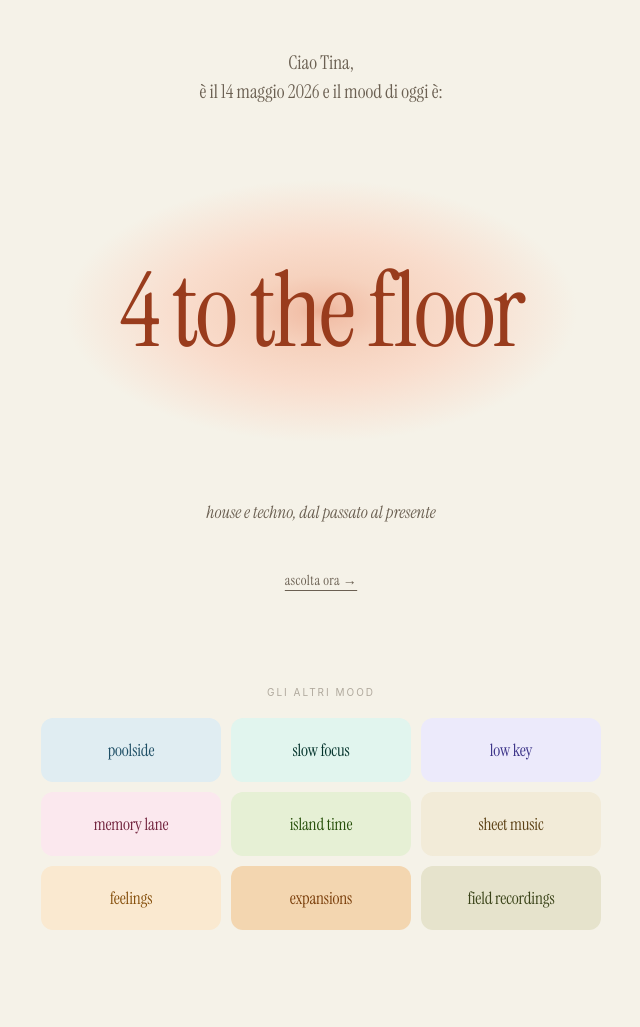
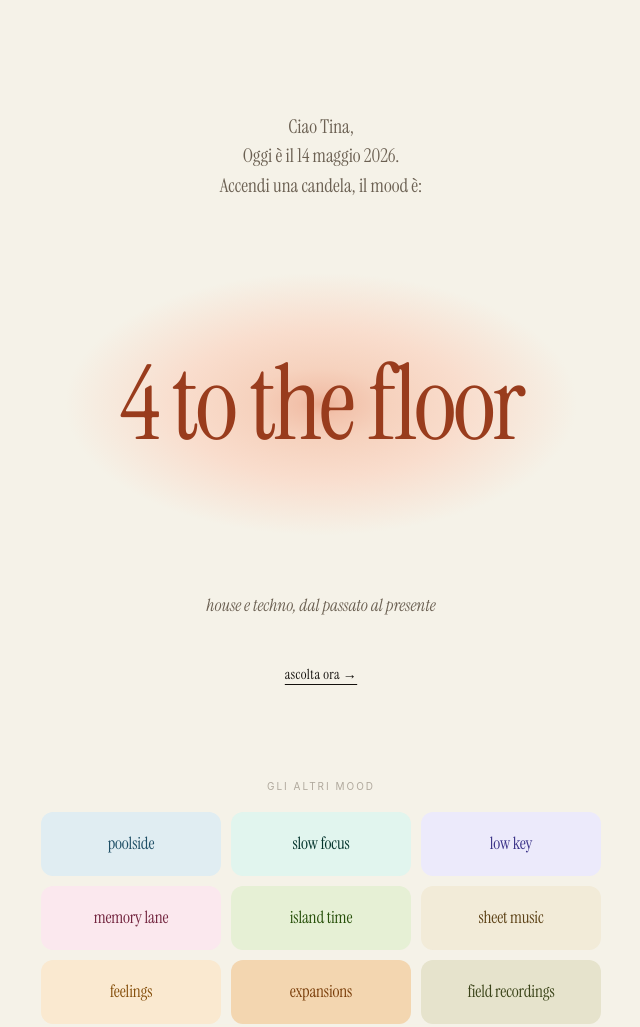
Before and after one commit to essemmeppi/tina, a plain HTML site: page index.html in a window 1280 px wide. Shown: the whole page, without its empty margins (319-959 px from the left). Before the commit the page ends 978 px from the top, so only its background shows below. Drawn offline with Linux system fonts and the light colour scheme.

Commit message:
improvements

```diff
--- a/index.html
+++ b/index.html
@@ -12,7 +12,7 @@
     :root {
       --cream: #F5F2E8;
       --text-muted: #6B6052;
-      --text-deep: #2A2520;
+      --text-deep: #14110D;
     }
     * { box-sizing: border-box; margin: 0; padding: 0; }
     html, body {
@@ -24,9 +24,9 @@
     }
     body {
       display: flex;
-      align-items: center;
+      align-items: flex-start;
       justify-content: center;
-      padding: 3rem 1.5rem;
+      padding: 7rem 1.5rem 5rem;
       animation: fadeIn 1.2s ease-out;
     }
     @keyframes fadeIn {
@@ -68,7 +68,7 @@
     .listen {
       display: inline-block;
       font-size: 14px;
-      color: var(--text-muted);
+      color: var(--text-deep);
       text-decoration: underline;
       text-underline-offset: 5px;
       text-decoration-thickness: 0.5px;
@@ -120,7 +120,8 @@
   <main>
     <p class="greeting">
       Ciao Tina,<br>
-      è il <span id="data"></span> e il mood di oggi è:
+      Oggi è il <span id="data"></span>. <br>
+      Accendi una candela, il mood è:
     </p>
 
     <div class="mood-wrap" id="mood-wrap">
```
Also changed, not shown: 1 other file.
